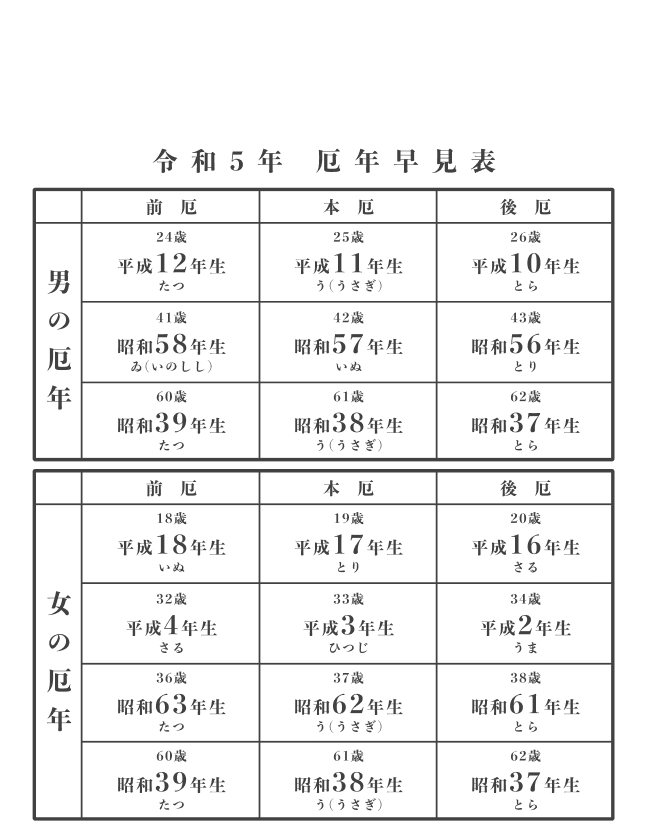
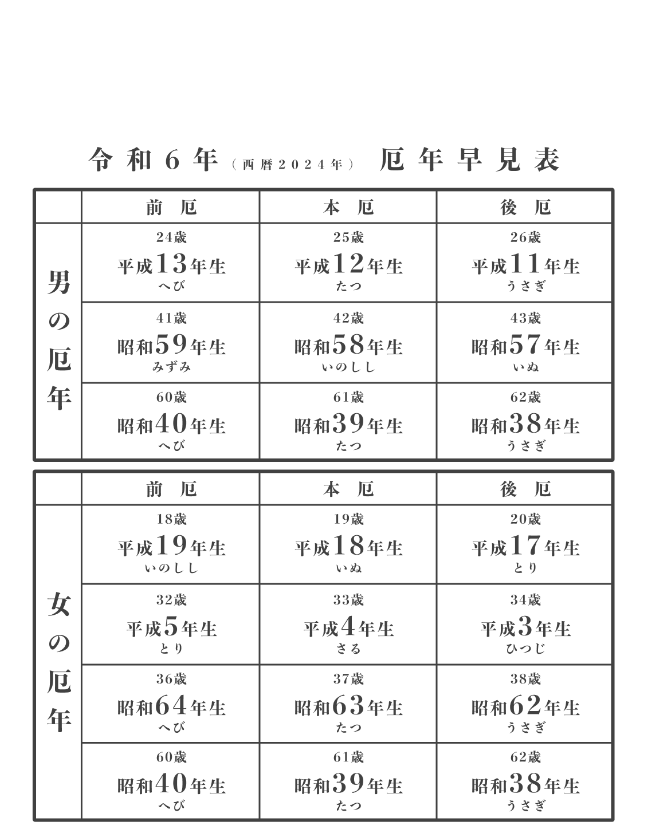
Before and after one commit to soga-johnny/s-jinja, a Next.js app: page /pray in a window 1280 px wide. Shown: the part 2360-3184 px from the top of the page, without its empty margins (316-962 px from the left). Built offline with nearby package versions, Linux system fonts and the light colour scheme.

Commit message:
addImage2024

```diff
--- a/src/app/pray/pray.js
+++ b/src/app/pray/pray.js
@@ -97,7 +97,7 @@
             </div>
           </div>
           <Image
-            src={"/pray/prayImage1.jpg"}
+            src={"/pray/prayImage2024.png"}
             width={600}
             height={1030}
             alt="shonankoInstituition"
```
Also changed, not shown: public/pray/prayImage2024.png (added), 1 other file (tests, documents, lock files or other folders).
